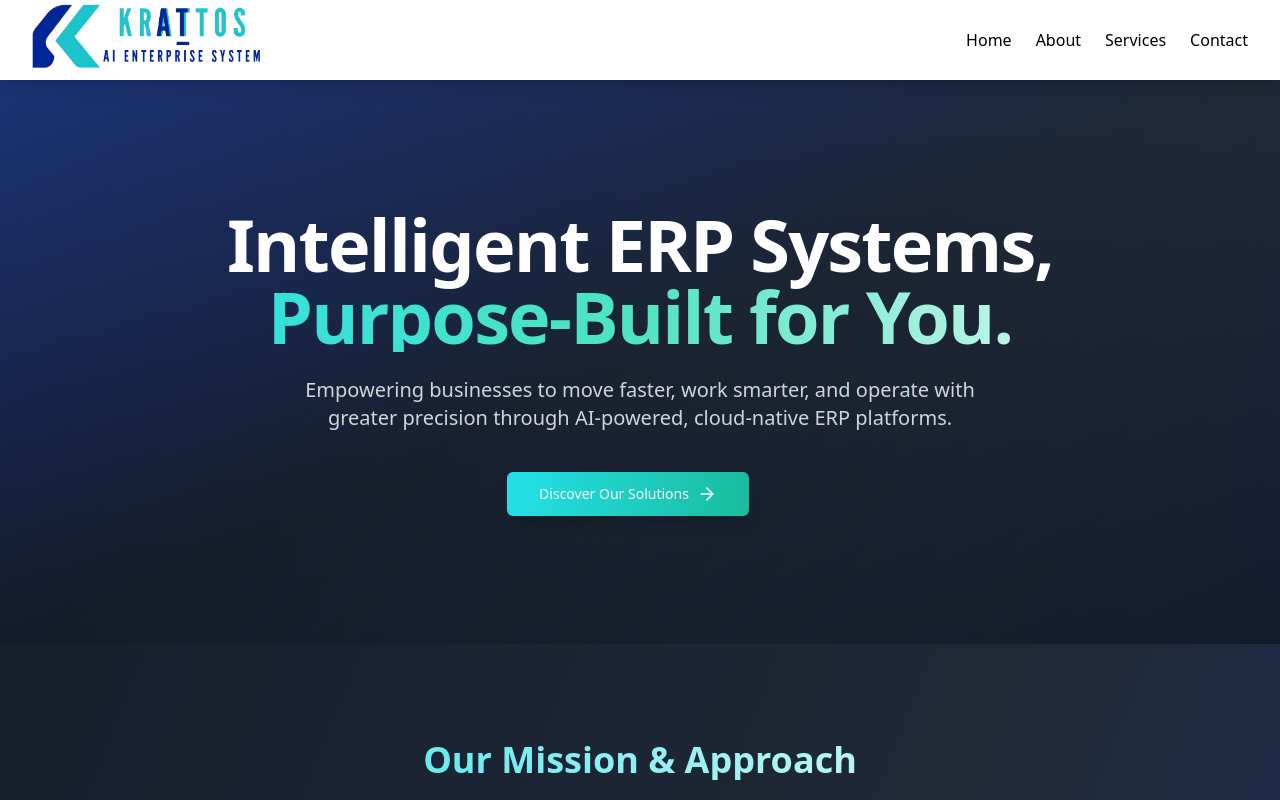
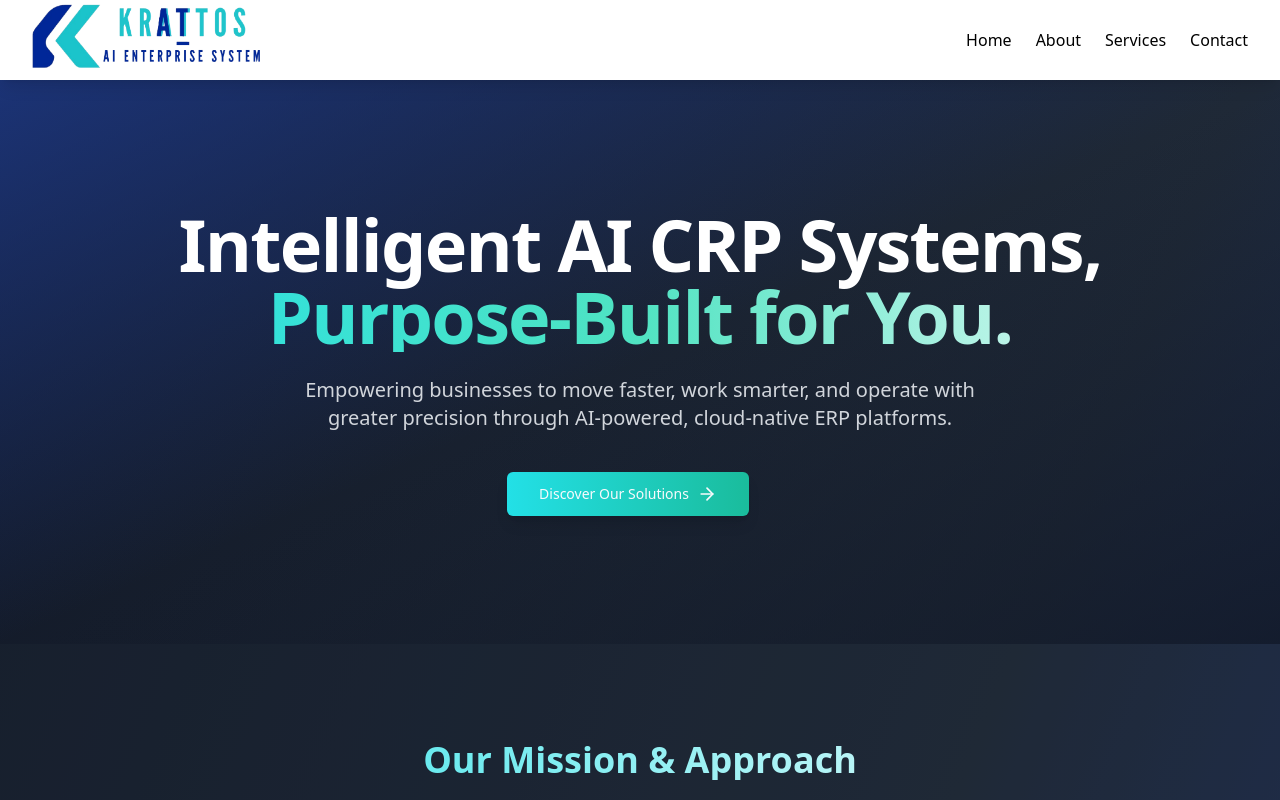
Before and after one commit to Our-CloudProject/krattos-website, a React (Vite) app: page / in a window 1280 px wide. Shown: the top 800 px of the page. Built offline with nearby package versions, Linux system fonts and the light colour scheme.

Commit message:
change name

```diff
--- a/src/components/HeroSection.jsx
+++ b/src/components/HeroSection.jsx
@@ -25,7 +25,7 @@ import React from 'react';
               transition={{ duration: 0.8, ease: "easeOut" }}
             >
               <h1 className="text-4xl sm:text-5xl md:text-6xl lg:text-7xl font-extrabold tracking-tight mb-6">
-                <span className="block">Intelligent ERP Systems,</span>
+                <span className="block">Intelligent AI CRP Systems,</span>
                 <span className="block bg-clip-text text-transparent bg-gradient-to-r from-secondary via-[#50e3c2] to-white">
                   Purpose-Built for You.
                 </span>
```
